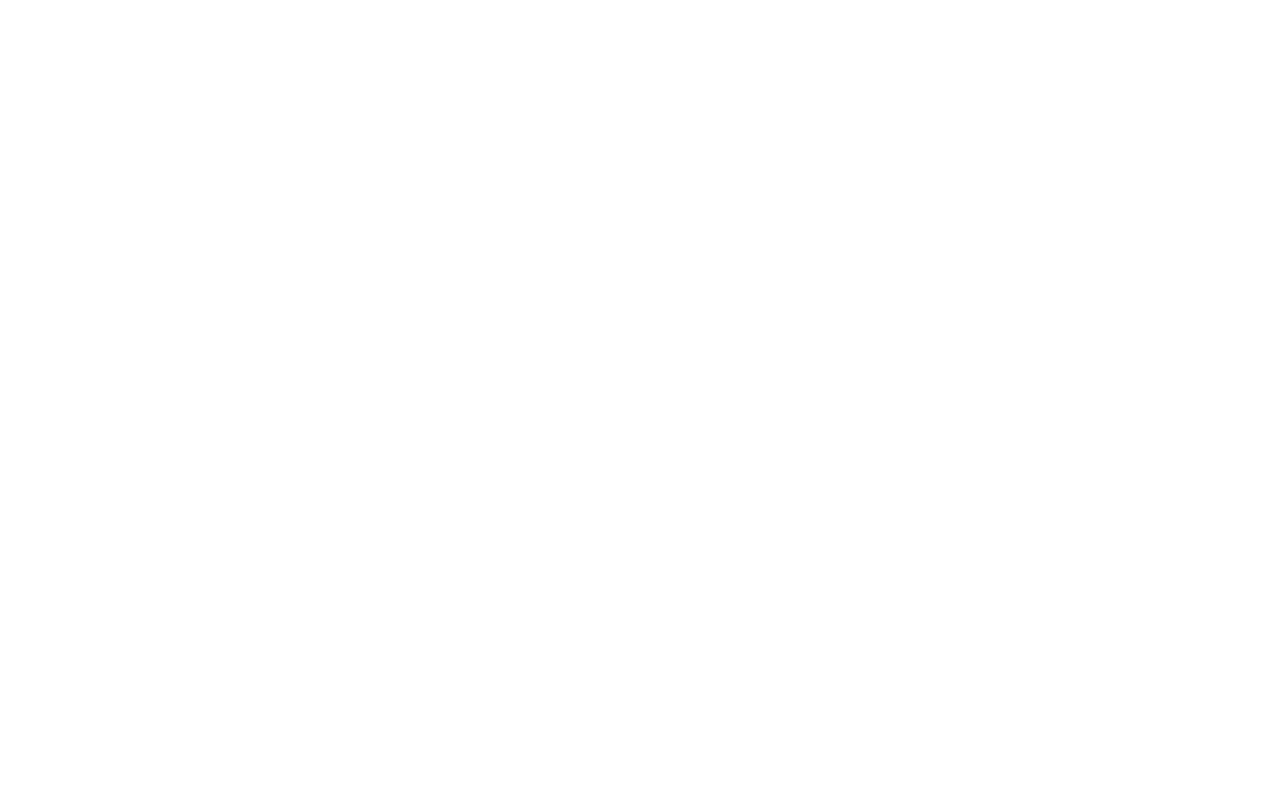
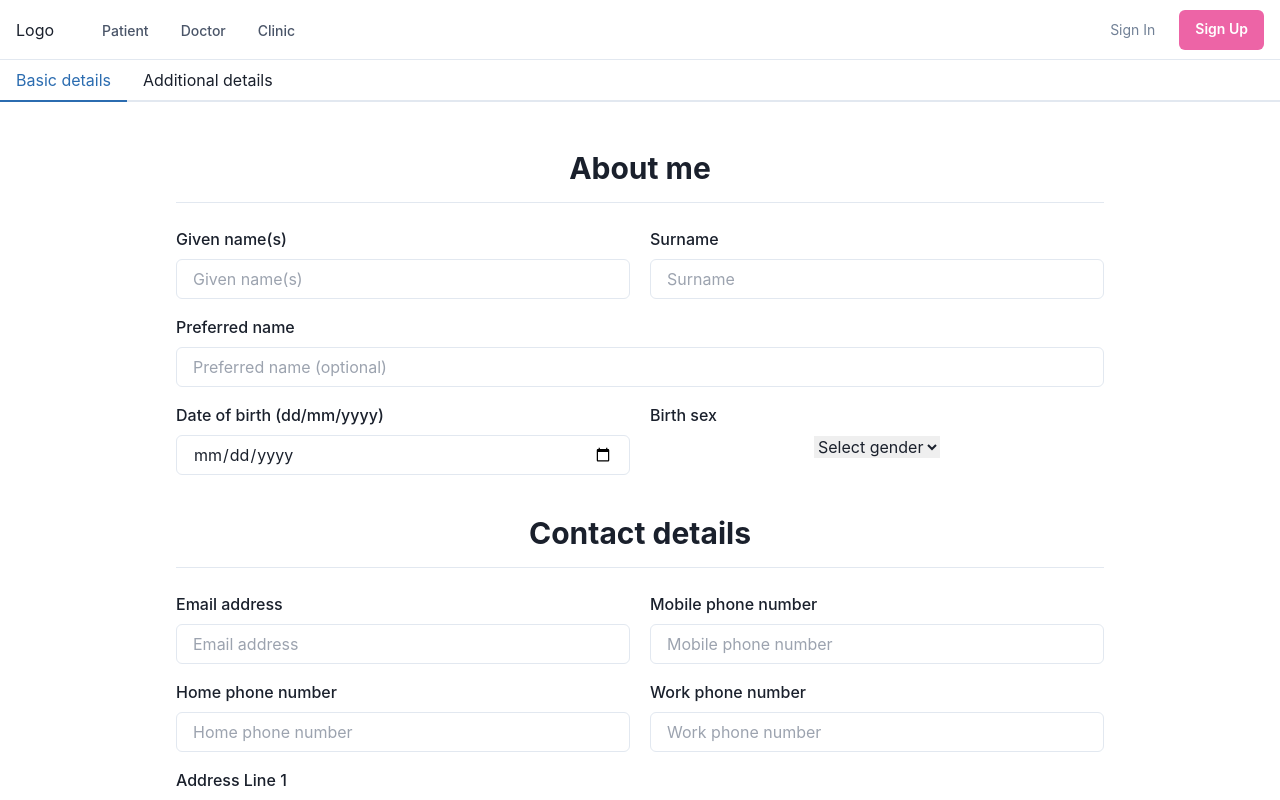
Before and after one commit to SWE40001-SEPA-Group-42/on-demand-teleheath-platform, a React (Create React App) app in the folder frontend/: page /patient/profile/update in a window 1280 px wide. Before the commit this address had no page. Shown: the top 800 px of the page. Built offline with nearby package versions, Linux system fonts and the light colour scheme; what @userfront/react would draw is missing.

Commit message:
:sparkles: [SEPAB-69] Create navigation bar
Added navigation bar, layouts with navbar and routes

```diff
--- /dev/null
+++ b/frontend/src/components/Shared/LayoutsWithNavbar.tsx
@@ -0,0 +1,13 @@
+import { Outlet } from 'react-router-dom';
+import Navbar from './Navbar';
+
+const LayoutsWithNavbar = () => {
+	return (
+		<>
+			<Navbar />
+			<Outlet />
+		</>
+	);
+};
+
+export default LayoutsWithNavbar;
--- /dev/null
+++ b/frontend/src/components/Shared/Navbar.tsx
@@ -0,0 +1,313 @@
+import {
+	Box,
+	Flex,
+	Text,
+	IconButton,
+	Button,
+	Stack,
+	Collapse,
+	Icon,
+	Link,
+	Popover,
+	PopoverTrigger,
+	PopoverContent,
+	useColorModeValue,
+	useBreakpointValue,
+	useDisclosure,
+} from '@chakra-ui/react';
+import {
+	HamburgerIcon,
+	CloseIcon,
+	ChevronDownIcon,
+	ChevronRightIcon,
+} from '@chakra-ui/icons';
+
+interface NavItem {
+	label: string;
+	subLabel?: string;
+	children?: Array<NavItem>;
+	href?: string;
+}
+
+const NAV_ITEMS: Array<NavItem> = [
+	{
+		label: 'Patient',
+		children: [
+			{
+				label: 'Add patient profile',
+				subLabel: '',
+				href: '/patient/add/profile',
+			},
+			{
+				label: 'Update patient profile',
+				subLabel: '',
+				href: '/patient/update/profile',
+			},
+		],
+	},
+	{
+		label: 'Doctor',
+		children: [
+			{
+				label: 'Add doctor profile',
+				subLabel: '',
+				href: '/doctor/add/profile',
+			},
+			{
+				label: 'Update doctor profile',
+				subLabel: '',
+				href: '/doctor/update/profile',
+			},
+		],
+	},
+	{
+		label: 'Clinic',
+		children: [
+			{
+				label: 'Add clinic profile',
+				subLabel: '',
+				href: '/clinic/add/profile',
+			},
+			{
+				label: 'Update clinic profile',
+				subLabel: '',
+				href: '/clinic/update/profile',
+			},
+		],
+	},
+];
+
+const Navbar = () => {
+	const { isOpen, onToggle } = useDisclosure();
+
+	return (
+		<Box>
+			<Flex
+				bg={useColorModeValue('white', 'gray.800')}
+				color={useColorModeValue('gray.600', 'white')}
+				minH={'60px'}
+				py={{ base: 2 }}
+				px={{ base: 4 }}
+				borderBottom={1}
+				borderStyle={'solid'}
+				borderColor={useColorModeValue('gray.200', 'gray.900')}
+				align={'center'}
+			>
+				<Flex
+					flex={{ base: 1, md: 'auto' }}
+					ml={{ base: -2 }}
+					display={{ base: 'flex', md: 'none' }}
+				>
+					<IconButton
+						onClick={onToggle}
+						icon={
+							isOpen ? <CloseIcon w={3} h={3} /> : <HamburgerIcon w={5} h={5} />
+						}
+						variant={'ghost'}
+						aria-label={'Toggle Navigation'}
+					/>
+				</Flex>
+				<Flex flex={{ base: 1 }} justify={{ base: 'center', md: 'start' }}>
+					<Text
+						textAlign={useBreakpointValue({ base: 'center', md: 'left' })}
+						fontFamily={'heading'}
+						color={useColorModeValue('gray.800', 'white')}
+					>
+						Logo
+					</Text>
+
+					<Flex display={{ base: 'none', md: 'flex' }} ml={10}>
+						<DesktopNav />
+					</Flex>
+				</Flex>
+
+				<Stack
+					flex={{ base: 1, md: 0 }}
+					justify={'flex-end'}
+					direction={'row'}
+					spacing={6}
+				>
+					<Button
+						as={'a'}
+						fontSize={'sm'}
+						fontWeight={400}
+						variant={'link'}
+					>
+						Sign In
+					</Button>
+					<Button
+						display={{ base: 'none', md: 'inline-flex' }}
+						fontSize={'sm'}
+						fontWeight={600}
+						color={'white'}
+						bg={'pink.400'}
+						_hover={{
+							bg: 'pink.300',
+						}}
+					>
+						Sign Up
+					</Button>
+				</Stack>
+			</Flex>
+
+			<Collapse in={isOpen} animateOpacity>
+				<MobileNav />
+			</Collapse>
+		</Box>
+	);
+}
+
+const DesktopNav = () => {
+	const linkColor = useColorModeValue('gray.600', 'gray.200');
+	const linkHoverColor = useColorModeValue('gray.800', 'white');
+	const popoverContentBgColor = useColorModeValue('white', 'gray.800');
+
+	return (
+		<Stack direction={'row'} spacing={4}>
+			{NAV_ITEMS.map((navItem) => (
+				<Box key={navItem.label}>
+					<Popover trigger={'hover'} placement={'bottom-start'}>
+						<PopoverTrigger>
+							<Link
+								p={2}
+								href={navItem.href ?? '#'}
+								fontSize={'sm'}
+								fontWeight={500}
+								color={linkColor}
+								_hover={{
+									textDecoration: 'none',
+									color: linkHoverColor,
+								}}
+							>
+								{navItem.label}
+							</Link>
+						</PopoverTrigger>
+
+						{navItem.children && (
+							<PopoverContent
+								border={0}
+								boxShadow={'xl'}
+								bg={popoverContentBgColor}
+								p={4}
+								rounded={'xl'}
+								minW={'sm'}
+							>
+								<Stack>
+									{navItem.children.map((child) => (
+										<DesktopSubNav key={child.label} {...child} />
+									))}
+								</Stack>
+							</PopoverContent>
+						)}
+					</Popover>
+				</Box>
+			))}
+		</Stack>
+	);
+};
+
+const DesktopSubNav = ({ label, href, subLabel }: NavItem) => {
+	return (
+		<Link
+			href={href}
+			role={'group'}
+			display={'block'}
+			p={2}
+			rounded={'md'}
+			_hover={{ bg: useColorModeValue('pink.50', 'gray.900') }}
+		>
+			<Stack direction={'row'} align={'center'}>
+				<Box>
+					<Text
+						transition={'all .3s ease'}
+						_groupHover={{ color: 'pink.400' }}
+						fontWeight={500}
+					>
+						{label}
+					</Text>
+					<Text fontSize={'sm'}>{subLabel}</Text>
+				</Box>
+				<Flex
+					transition={'all .3s ease'}
+					transform={'translateX(-10px)'}
+					opacity={0}
+					_groupHover={{ opacity: '100%', transform: 'translateX(0)' }}
+					justify={'flex-end'}
+					align={'center'}
+					flex={1}
+				>
+					<Icon color={'pink.400'} w={5} h={5} as={ChevronRightIcon} />
+				</Flex>
+			</Stack>
+		</Link>
+	);
+};
+
+const MobileNav = () => {
+	return (
+		<Stack
+			bg={useColorModeValue('white', 'gray.800')}
+			p={4}
+			display={{ md: 'none' }}
+		>
+			{NAV_ITEMS.map((navItem) => (
+				<MobileNavItem key={navItem.label} {...navItem} />
+			))}
+		</Stack>
+	);
+};
+
+const MobileNavItem = ({ label, children, href }: NavItem) => {
+	const { isOpen, onToggle } = useDisclosure();
+
+	return (
+		<Stack spacing={4} onClick={children && onToggle}>
+			<Flex
+				py={2}
+				as={Link}
+				href={href ?? '#'}
+				justify={'space-between'}
+				align={'center'}
+				_hover={{
+					textDecoration: 'none',
+				}}
+			>
+				<Text
+					fontWeight={600}
+					color={useColorModeValue('gray.600', 'gray.200')}
+				>
+					{label}
+				</Text>
+				{children && (
+					<Icon
+						as={ChevronDownIcon}
+						transition={'all .25s ease-in-out'}
+						transform={isOpen ? 'rotate(180deg)' : ''}
+						w={6}
+						h={6}
+					/>
+				)}
+			</Flex>
+
+			<Collapse in={isOpen} animateOpacity style={{ marginTop: '0!important' }}>
+				<Stack
+					mt={2}
+					pl={4}
+					borderLeft={1}
+					borderStyle={'solid'}
+					borderColor={useColorModeValue('gray.200', 'gray.700')}
+					align={'start'}
+				>
+					{children &&
+						children.map((child) => (
+							<Link key={child.label} py={2} href={child.href}>
+								{child.label}
+							</Link>
+						))}
+				</Stack>
+			</Collapse>
+		</Stack>
+	);
+};
+
+export default Navbar;
--- a/frontend/src/components/routing/Routing.tsx
+++ b/frontend/src/components/routing/Routing.tsx
@@ -1,24 +1,33 @@
 import React from 'react';
 import { Route, Routes } from 'react-router-dom';
 import ClinicAddProfile from '../Clinic/ClinicAddProfile';
+import ClinicUpdateProfile from '../Clinic/ClinicUpdateProfile';
 import DoctorAddProfile from '../Doctor/DoctorAddProfile';
+import DoctorUpdateProfile from '../Doctor/DoctorUpdateProfile';
 import PatientSignUp from '../Patient/PatientSignUp';
 import PatientAddProfile from '../Patient/PatientAddProfile';
+import PatientUpdateProfile from '../Patient/PatientUpdateProfile';
 import { Login, Logout, Signup, Reset } from '../Authentication';
+import LayoutsWithNavbar from '../Shared/LayoutsWithNavbar';
 import Dashboard from '../Dashboard/Dashboard';
 
 const Routing = () => {
 	return (
 		<Routes>
+			<Route element={<LayoutsWithNavbar />}>
 				<Route index element={<PatientSignUp />} />
 				<Route path="patient/profile/add" element={<PatientAddProfile />} />
+				<Route path="patient/profile/update" element={<PatientUpdateProfile />} />
 				<Route path="doctor/profile/add" element={<DoctorAddProfile />} />
+				<Route path="doctor/profile/update" element={<DoctorUpdateProfile />} />
 				<Route path="clinic/profile/add" element={<ClinicAddProfile />} />
+				<Route path="clinic/profile/update" element={<ClinicUpdateProfile />} />
 				<Route path="login" element={<Login />} />
 				<Route path="signup" element={<Signup />} />
 				<Route path="reset" element={<Reset />} />
 				<Route path="logout" element={<Logout />} />
 				<Route index element={<Dashboard />} />
+			</Route>
 		</Routes>
 	);
 };
```
Lines whose indentation alone changed are shown as unchanged.
